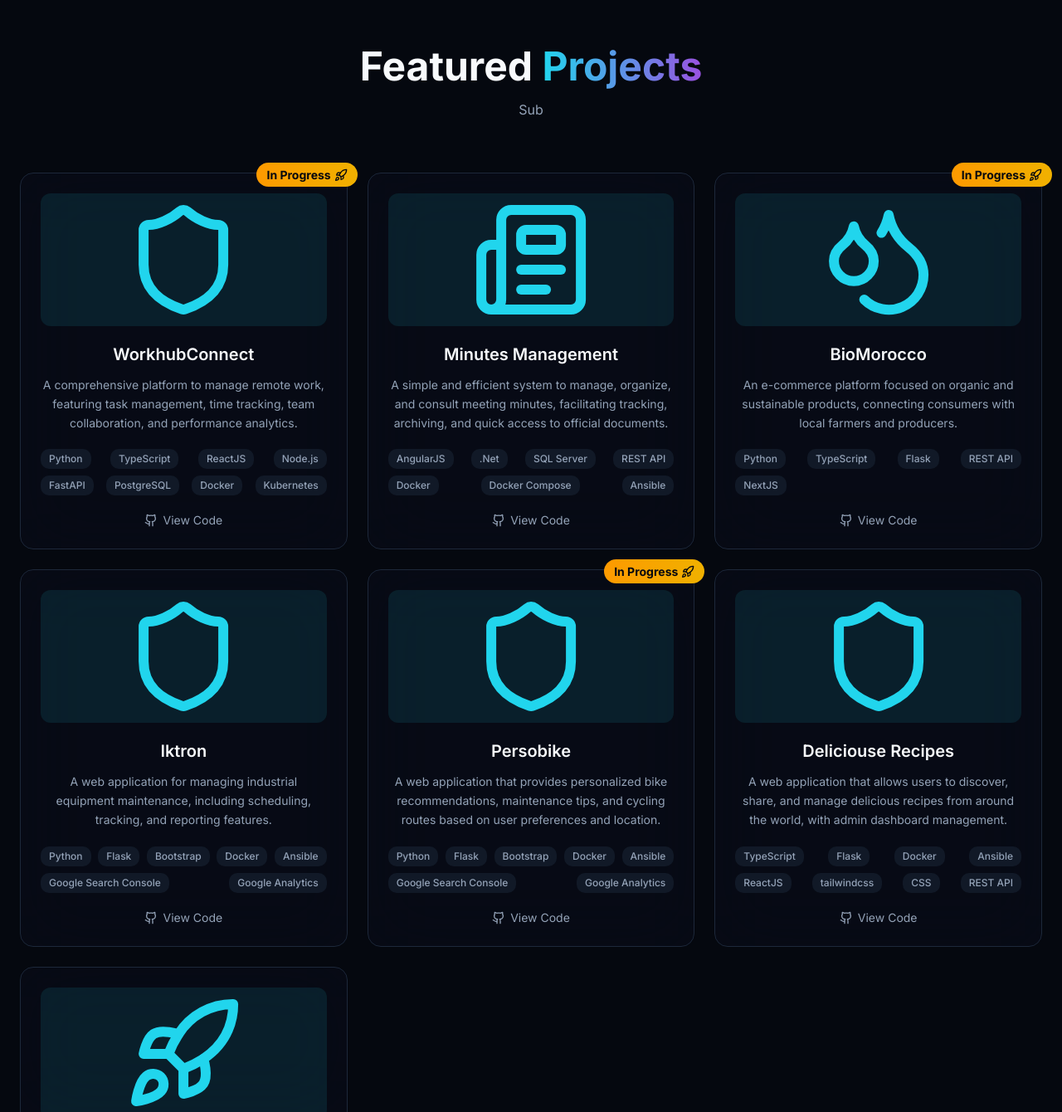
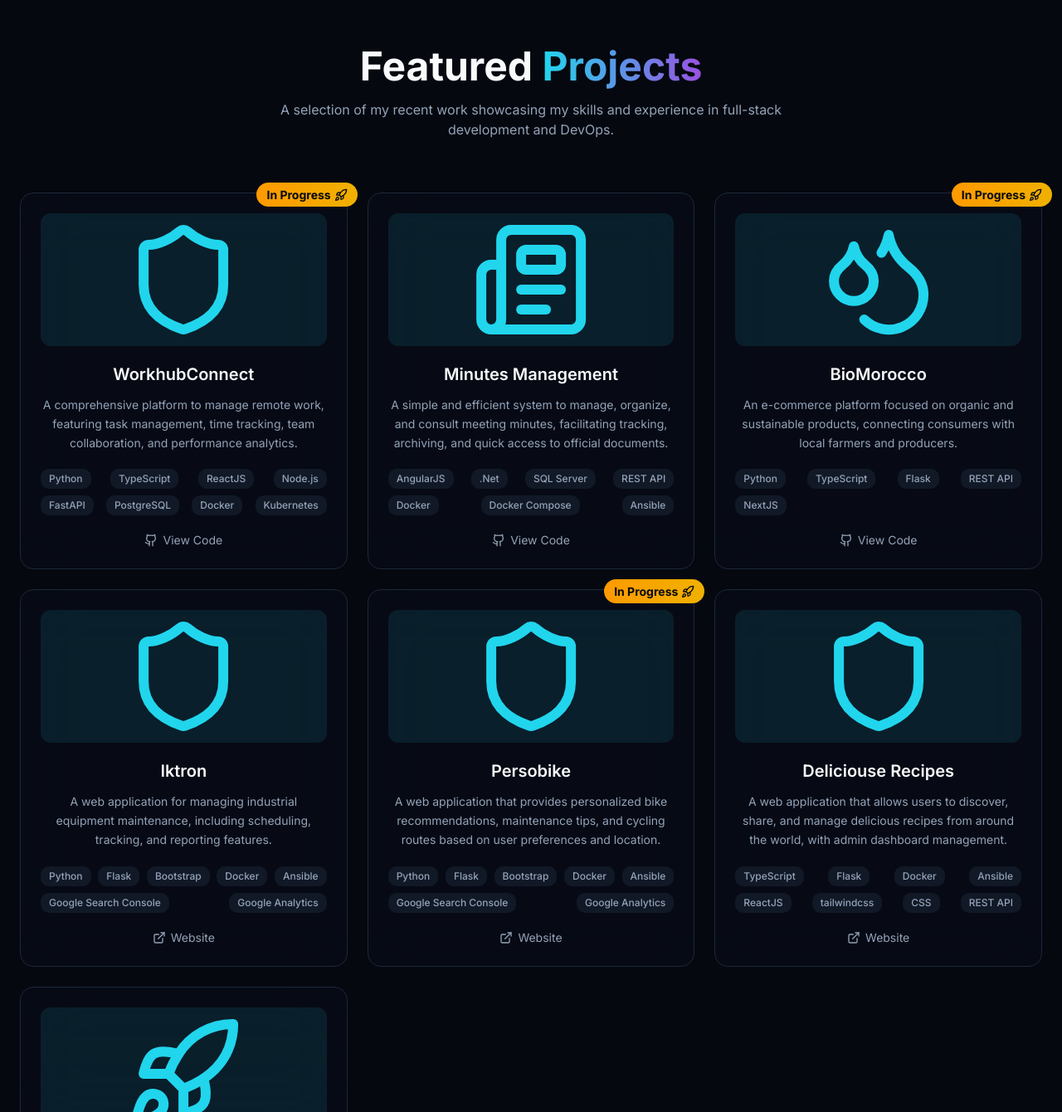
Before and after one commit to medwf/portfolio, a Next.js app: page /MOHAMED_WAFI_en.pdf in a window 1280 px wide. Shown: the part 2710-4050 px from the top of the page at 83% size. Built offline with nearby package versions, Linux system fonts and the light colour scheme; no server answers.

Commit message:
refactor: update subtitle and links in projects

```diff
--- a/messages/en.json
+++ b/messages/en.json
@@ -46,7 +46,7 @@
   "skills": {
     "title": "Skills &",
     "techStack": "Tech Stack",
-    "subtitle": "A comprehensive toolkit for building intelligent systems from prototype to production",
+    "subtitle": "Technologies and tools I work with",
     "lgp": "Languages Programming",
     "fe": "Frontend Development",
     "be": "Backend Development",
@@ -57,7 +57,7 @@
   "Projects": {
     "title": "Featured",
     "featured": "Projects",
-    "subtitle": "Sub",
+    "subtitle": "A selection of my recent work showcasing my skills and experience in full-stack development and DevOps.",
     "other": "Other Projects",
     "viewCode": "View Code",
     "domain": "Website",
--- a/messages/fr.json
+++ b/messages/fr.json
@@ -46,7 +46,7 @@
   "skills": {
     "title": "Compétences &",
     "techStack": "Technologies",
-    "subtitle": "Une boîte à outils complète pour construire des systèmes intelligents du prototype à la production",
+    "subtitle": "Technologies et outils avec lesquels je travaille",
     "lgp": "Langages de Programmation",
     "fe": "Développement Frontend",
     "be": "Développement Backend",
@@ -57,7 +57,7 @@
   "Projects": {
     "title": "Projets",
     "featured": "Phares",
-    "subtitle": "Sous",
+    "subtitle": "Une sélection de mes travaux récents mettant en valeur mes compétences et mon expérience en développement full-stack et DevOps.",
     "other": "Autres Projets",
     "viewCode": "Voir le Code",
     "domain": "Site Web",
@@ -67,7 +67,7 @@
   "Experience": {
     "title": "Expérience &",
     "education": "Formation",
-    "subtitle": "Un parcours à travers l'apprentissage, la création et le leadership de solutions IA impactantes",
+    "subtitle": "Expérience professionnelle, certifications et formation académique.",
     "work": "Expérience Professionnelle",
     "edu": "Formation",
     "awards": "Prix & Distinctions",
--- a/src/Components/Project.tsx
+++ b/src/Components/Project.tsx
@@ -60,10 +60,10 @@ export default function Projects() {
                                         </span>
                                     ))}
                                 </div>
-                                <a href={project.github} target="_blank" rel="noopener noreferrer"
+                                <a href={'github' in project ? project.github : project.website} target="_blank" rel="noopener noreferrer"
                                     className="flex items-center justify-center gap-1.5 text-sm text-muted-foreground hover:text-primary transition-colors">
-                                    <Github className="h-4 w-4" />
-                                    {t("viewCode")}
+                                    {'github' in project ? <Github className="h-4 w-4" /> : <ExternalLink className="h-4 w-4" />}
+                                    {'github' in project ? t("viewCode") : t("domain")}
                                 </a>
                             </div>
                         </motion.div>
--- a/src/data/projects.ts
+++ b/src/data/projects.ts
@@ -93,7 +93,7 @@ export const featuredProjects = {
         "A simple and efficient system to manage, organize, and consult meeting minutes, facilitating tracking, archiving, and quick access to official documents.",
       icon: Newspaper,
       tags: minutesManagementTags,
-      github: "https://github.com/youssefmaimouni",
+      github: "https://github.com/medwf",
     },
     {
       title: "BioMorocco",
@@ -111,7 +111,7 @@ export const featuredProjects = {
         "A web application for managing industrial equipment maintenance, including scheduling, tracking, and reporting features.",
       icon: Shield,
       tags: iktronTags,
-      github: "https://iktron.ma",
+      website: "https://iktron.ma",
     },
     {
       title: "Persobike",
@@ -119,7 +119,7 @@ export const featuredProjects = {
         "A web application that provides personalized bike recommendations, maintenance tips, and cycling routes based on user preferences and location.",
       icon: Shield,
       tags: persobikeTags,
-      github: "https://persobike.fr",
+      website: "https://persobike-ali.vercel.app",
       badge: true,
       badgeText: "In Progress",
     },
@@ -129,7 +129,7 @@ export const featuredProjects = {
         "A web application that allows users to discover, share, and manage delicious recipes from around the world, with admin dashboard management.",
       icon: Shield,
       tags: deliciousRecipesTags,
-      github: "https://www.deliciousrecipes.us",
+      website: "https://www.deliciousrecipes.us",
     },
     {
       title: "Portfolio Website",
@@ -157,7 +157,7 @@ export const featuredProjects = {
         "Un système simple et efficace pour gérer, organiser et consulter les procès-verbaux, facilitant le suivi, l'archivage et l'accès rapide aux documents officiels.",
       icon: Newspaper,
       tags: minutesManagementTags,
-      github: "https://github.com/youssefmaimouni",
+      github: "https://github.com/medwf",
     },
     {
       title: "BioMorocco",
@@ -175,7 +175,7 @@ export const featuredProjects = {
         "Une application web de gestion de la maintenance des équipements industriels, incluant des fonctionnalités de planification, de suivi et de reporting.",
       icon: Shield,
       tags: iktronTags,
-      github: "https://iktron.ma",
+      website: "https://iktron.ma",
     },
     {
       title: "Persobike",
@@ -183,7 +183,7 @@ export const featuredProjects = {
         "Une application web qui fournit des recommandations de vélos personnalisées, des conseils d'entretien et des itinéraires cyclables en fonction des préférences et de la localisation de l'utilisateur.",
       icon: Shield,
       tags: persobikeTags,
-      github: "https://persobike.fr",
+      website: "https://persobike-ali.vercel.app",
       badge: true,
       badgeText: "En cours",
     },
@@ -193,7 +193,7 @@ export const featuredProjects = {
         "Une application web qui permet aux utilisateurs de découvrir, partager et gérer de délicieuses recettes du monde entier, avec une gestion du tableau de bord administrateur.",
       icon: Shield,
       tags: deliciousRecipesTags,
-      github: "https://www.deliciousrecipes.us",
+      website: "https://www.deliciousrecipes.us",
     },
     {
       title: "Portfolio Website",
```
